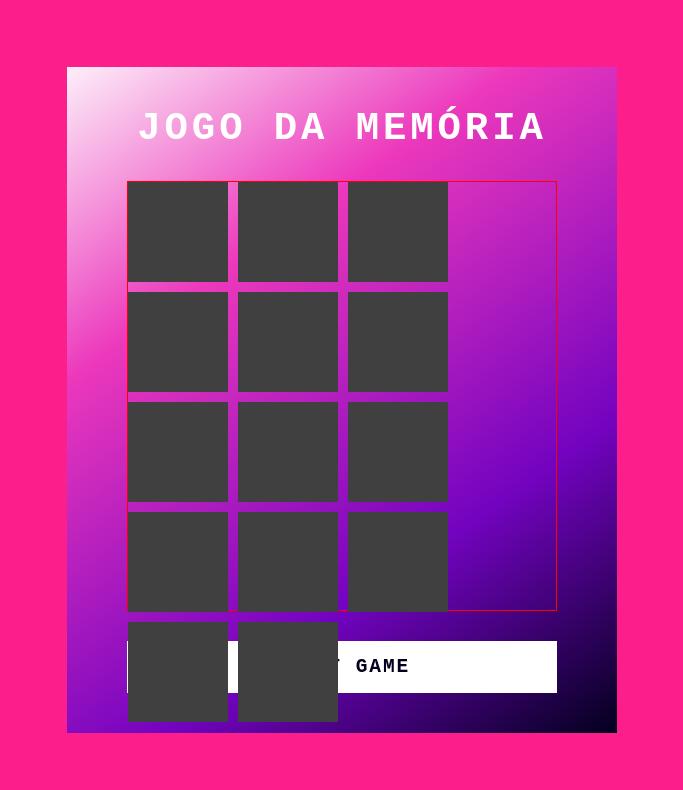
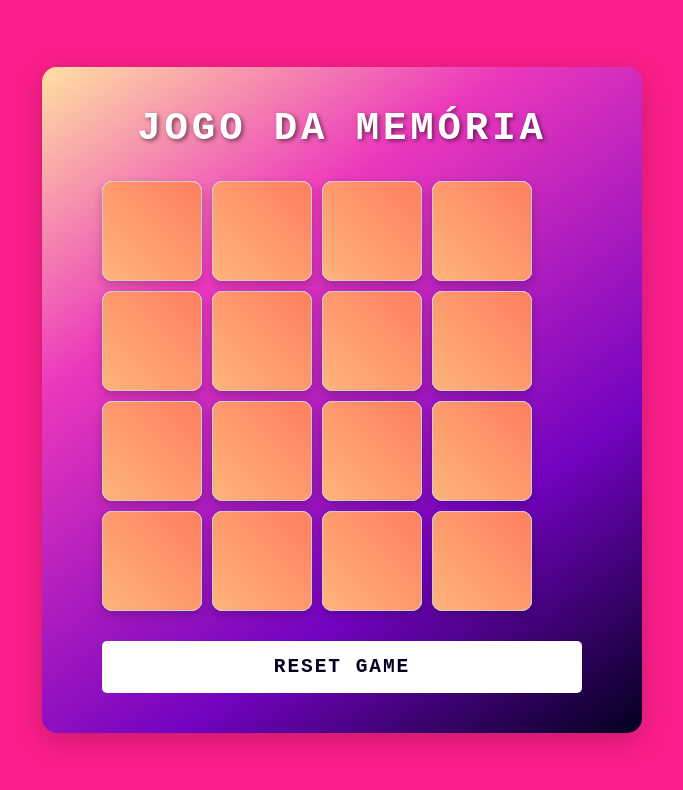
Before and after one commit to lorenlmartins/memory-game, a plain HTML site: page index.html in a window 1280 px wide. Shown: the whole page, without its empty margins (298-981 px from the left). Drawn offline with Linux system fonts and the light colour scheme.

Commit message:
feat: finishing touches

```diff
--- a/src/scripts/engine.js
+++ b/src/scripts/engine.js
@@ -12,7 +12,9 @@ const emojis = [
     "🦊",
     "🦊",
     "🐻",
-    "🐻"
+    "🐻",
+    "🐼",
+    "🐼"
 ];
 
 let openCards = [];
--- a/src/styles/main.css
+++ b/src/styles/main.css
@@ -1,4 +1,4 @@
-body{
+body {
     display: flex;
     justify-content: center;
     align-items: center;
@@ -7,7 +7,7 @@ body{
     user-select: none;
 }
 
-.container{
+.container {
     position: relative;
     display: flex;
     flex-direction: column;
@@ -15,52 +15,55 @@ body{
     align-items: center;
     gap: 30px;
     background: linear-gradient(
-    325deg,
-    #03001e 0%,
-    #7303c0 30%,
-    #ec38bc 70%,
-    #fdeff9 100%
+        325deg,
+        #03001e 0%,
+        #7303c0 30%,
+        #ec38bc 70%,
+        #ffe1a1 100% /* Mudança da cor de fundo do contêiner */
     );
     padding: 40px 60px;
+    border-radius: 15px;
+    box-shadow: 0 8px 30px rgba(0, 0, 0, 0.2);
 }
 
-h2{
+h2 {
     font-size: 3em;
     color: #ffffff;
     text-transform: uppercase;
     letter-spacing: 0.1em;
+    text-shadow: 2px 2px 4px rgba(0, 0, 0, 0.5);
 }
 
-.reset{
+.reset {
     padding: 15px 20px;
     width: 100%;
     color: #03001e;
     background-color: #ffffff;
     border: none;
+    border-radius: 5px;
     font-size: 1.5em;
     letter-spacing: 0.1em;
     text-transform: uppercase;
     cursor: pointer;
     font-weight: 600;
+    transition: background-color 0.3s, transform 0.3s;
 }
 
-.reset:focus{
-    color: #ec38bc;
-    background-color: #262809;
+.reset:hover {
+    background-color: #ec38bc;
+    transform: scale(1.05);
 }
 
-.game{
-    border: 1px solid red;
-    width: 430px;
+.game {
+    width: 480px;
     height: 430px;
     display: flex;
     flex-wrap: wrap;
     gap: 10px;
-    transform-style: preserve-3d;
-    perspective: 500px;
+    perspective: 1000px;
 }
 
-.item{
+.item {
     position: relative;
     width: 100px;
     height: 100px;
@@ -68,20 +71,23 @@ h2{
     align-items: center;
     justify-content: center;
     background-color: #ffffff;
-
+    border-radius: 10px;
+    box-shadow: 0 4px 10px rgba(0, 0, 0, 0.2);
     font-size: 3em;
     transform: rotateY(180deg);
-    transition: 0.25s;
+    transition: 0.5s;
 }
 
-.item::after{
+.item::after {
     content: '';
     position: absolute;
     inset: 0;
-    background: #404040;
-    transition: 0.25s;
-    transform: rotate(0deg);
+    background: linear-gradient(135deg, #ff7e5f, #feb47b);
+    border-radius: 10px;
+    transition: 0.5s;
+    transform: rotateY(0deg);
     backface-visibility: hidden;
+    border: 1px solid #ccc;
 }
 
 .item.boxOpen {
@@ -91,3 +97,8 @@ h2{
 .boxOpen::after {
     transform: rotateY(180deg);
 }
+
+.boxMatch {
+    background-color: #ffffff;
+    pointer-events: none;
+}
```
